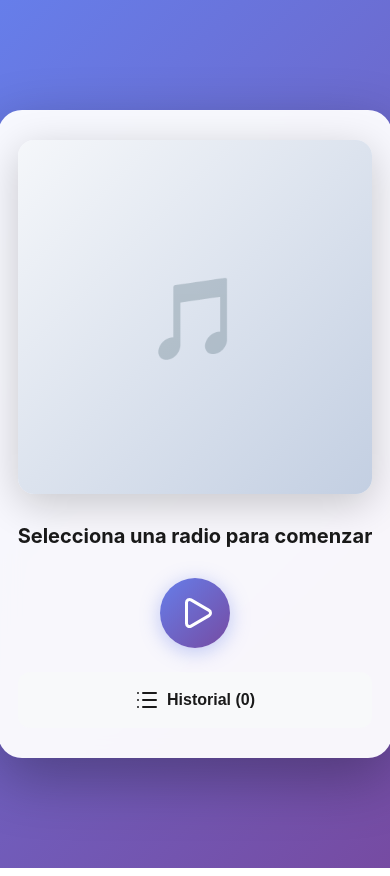
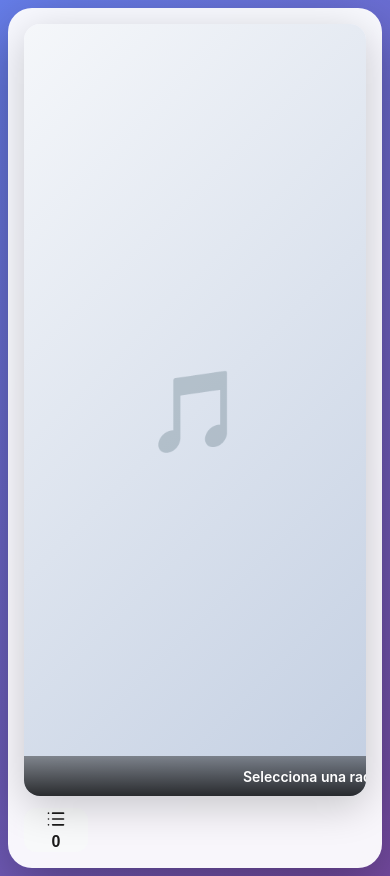
Before and after one commit to juanjorogado/random-radio, a React (Create React App) app: page / in a window 390 px wide. Built offline with nearby package versions, Linux system fonts and the light colour scheme.

Commit message:
cambio diseño

```diff
--- a/src/App.js
+++ b/src/App.js
@@ -239,9 +239,24 @@ const RadioApp = () => {
       {!showHistory ? (
         <div className="main-container">
 
-          {/* Carátula */}
+          {/* Nombre de la radio arriba */}
+          {currentStation && (
+            <div className="station-header-top">
+              <Radio size={16} />
+              <span className="station-name-top">{currentStation.name}</span>
+              <span className="station-location-top">
+                {currentStation.city}, {currentStation.country}
+              </span>
+            </div>
+          )}
+
+          {/* Carátula con controles superpuestos */}
           <div className="album-cover-wrapper">
-            <div className="album-cover">
+            <div
+              className="album-cover"
+              onClick={togglePlay}
+              style={{ cursor: currentStation ? 'pointer' : 'default' }}
+            >
               {loading && (
                 <div className="loading-badge">
                   Cargando...
@@ -265,65 +280,72 @@ const RadioApp = () => {
               ) : (
                 <div className="album-cover-placeholder">🎵</div>
               )}
+
+              {/* Controles superpuestos */}
+              <div className="controls-overlay">
+                <button
+                  onClick={(e) => {
+                    e.stopPropagation();
+                    togglePlay();
+                  }}
+                  className="play-button-overlay"
+                >
+                  {playing ? <Pause size={48} /> : <Play size={48} className="play-icon" />}
+                </button>
+
+                {currentStation && (
+                  <button
+                    onClick={(e) => {
+                      e.stopPropagation();
+                      playRandomStation();
+                    }}
+                    className="skip-button-overlay"
+                  >
+                    <SkipForward size={32} />
+                  </button>
+                )}
+              </div>
+            </div>
+
+            {/* Info canción con marquee en la parte inferior */}
+            <div className="track-info-marquee">
+              <div className="marquee-content">
+                <span className="marquee-text">
+                  {currentTrack.title}
+                  {currentTrack.artist && ` • ${currentTrack.artist}`}
+                  {currentTrack.album && ` • ${currentTrack.album}`}
+                </span>
+                <span className="marquee-text">
+                  {currentTrack.title}
+                  {currentTrack.artist && ` • ${currentTrack.artist}`}
+                  {currentTrack.album && ` • ${currentTrack.album}`}
+                </span>
+              </div>
             </div>
           </div>
 
-          {/* Info canción */}
-          <div className="track-info">
-            <h1 className="track-title">{currentTrack.title}</h1>
-            <p className="track-artist">{currentTrack.artist}</p>
-            {currentTrack.album && (
-              <p className="track-album">{currentTrack.album}</p>
-            )}
-          </div>
-
-          {/* Info radio */}
-          {currentStation && (
-            <div className="station-section">
-              <div className="station-card">
-                <div className="station-header">
-                  <Radio size={18} />
-                  <p className="station-name">{currentStation.name}</p>
+          {/* Relojes e historial en fila */}
+          <div className="bottom-section">
+            {currentStation && (
+              <div className="clocks-compact">
+                <div className="clock-compact">
+                  <span className="clock-label-compact">Tu hora</span>
+                  <span className="clock-time-compact">
+                    {currentTime.toLocaleTimeString('es-ES', { hour: '2-digit', minute: '2-digit' })}
+                  </span>
                 </div>
-                <p className="station-location">
-                  {currentStation.city}, {currentStation.country}
-                </p>
-              </div>
-
-              {/* Relojes */}
-              <div className="clocks-grid">
-                <div className="clock-card">
-                  <p className="clock-label">Tu hora</p>
-                  <p className="clock-time">
-                    {currentTime.toLocaleTimeString('es-ES', { hour: '2-digit', minute: '2-digit' })}
-                  </p>
-                </div>
-                <div className="clock-card">
-                  <p className="clock-label">{currentStation.city}</p>
-                  <p className="clock-time">{getLocalTime(currentStation.timezone)}</p>
+                <div className="clock-compact">
+                  <span className="clock-label-compact">{currentStation.city}</span>
+                  <span className="clock-time-compact">{getLocalTime(currentStation.timezone)}</span>
                 </div>
               </div>
-            </div>
-          )}
+            )}
 
-          {/* Controles */}
-          <div className="controls">
-            <button onClick={togglePlay} className="play-button">
-              {playing ? <Pause size={36} /> : <Play size={36} className="play-icon" />}
+            <button onClick={() => setShowHistory(true)} className="history-button-compact">
+              <List size={20} />
+              <span>{history.length}</span>
             </button>
-
-            {currentStation && (
-              <button onClick={playRandomStation} className="skip-button">
-                <SkipForward size={28} />
-              </button>
-            )}
           </div>
-
-          {/* Botón historial */}
-          <button onClick={() => setShowHistory(true)} className="history-button">
-            <List size={24} />
-            <span>Historial ({history.length})</span>
-          </button>
         </div>
       ) : (
         <div className="history-view">
--- a/src/RadioApp.css
+++ b/src/RadioApp.css
@@ -31,6 +31,10 @@
   --space-3xl: 30px;
   --space-4xl: 40px;
   --space-5xl: 60px;
+
+  /* App specific */
+  --app-padding: 8px;
+  --marquee-height: 40px;
 
   /* Border Radius */
   --radius-sm: 8px;
@@ -88,7 +92,7 @@
   display: flex;
   align-items: center;
   justify-content: center;
-  padding: var(--space-xl);
+  padding: var(--app-padding);
   font-family: var(--font-family);
 }
 
@@ -102,9 +106,42 @@
   max-width: var(--max-width-player);
   background: var(--color-overlay);
   border-radius: var(--radius-xl);
-  padding: var(--space-4xl) var(--space-3xl);
+  padding: var(--space-lg);
   box-shadow: var(--shadow-lg);
   backdrop-filter: blur(10px);
+  display: flex;
+  flex-direction: column;
+  gap: var(--space-md);
+  height: calc(100vh - 16px);
+  max-height: 800px;
+}
+
+
+/* ====================================
+   STATION HEADER (TOP)
+   ==================================== */
+
+.station-header-top {
+  display: flex;
+  align-items: center;
+  justify-content: center;
+  gap: var(--space-sm);
+  padding: var(--space-sm) var(--space-md);
+  background: var(--gradient-primary);
+  border-radius: var(--radius-md);
+  color: var(--color-background);
+  font-size: var(--font-size-sm);
+  font-weight: var(--font-weight-semibold);
+  flex-shrink: 0;
+}
+
+.station-name-top {
+  font-weight: var(--font-weight-bold);
+}
+
+.station-location-top {
+  opacity: var(--opacity-secondary);
+  font-weight: var(--font-weight-regular);
 }
 
 
@@ -113,15 +150,15 @@
    ==================================== */
 
 .album-cover-wrapper {
-  width: 100%;
-  aspect-ratio: 1;
-  margin-bottom: var(--space-3xl);
+  flex: 1;
+  display: flex;
+  flex-direction: column;
   position: relative;
+  min-height: 0;
 }
 
 .album-cover {
-  width: 100%;
-  height: 100%;
+  flex: 1;
   border-radius: var(--radius-lg);
   overflow: hidden;
   box-shadow: var(--shadow-md);
@@ -130,19 +167,25 @@
   align-items: center;
   justify-content: center;
   position: relative;
+  cursor: pointer;
+  transition: transform var(--transition-fast);
+}
+
+.album-cover:active {
+  transform: scale(0.98);
 }
 
 .loading-badge {
   position: absolute;
-  top: 10px;
-  right: 10px;
-  background: rgba(0, 0, 0, 0.6);
+  top: var(--space-sm);
+  right: var(--space-sm);
+  background: rgba(0, 0, 0, 0.7);
   color: var(--color-background);
-  padding: 6px var(--space-md);
+  padding: var(--space-xs) var(--space-md);
   border-radius: var(--space-xl);
   font-size: var(--font-size-xs);
   font-weight: var(--font-weight-regular);
-  z-index: 10;
+  z-index: 20;
 }
 
 .album-cover-image {
@@ -152,8 +195,8 @@
 }
 
 .album-cover-logo {
-  width: 60%;
-  height: 60%;
+  width: 50%;
+  height: 50%;
   object-fit: contain;
   opacity: var(--opacity-secondary);
 }
@@ -165,188 +208,190 @@
 
 
 /* ====================================
-   TRACK INFO
+   CONTROLS OVERLAY
    ==================================== */
 
-.track-info {
-  margin-bottom: var(--space-3xl);
-  text-align: center;
-}
-
-.track-title {
-  font-size: var(--font-size-2xl);
-  font-weight: var(--font-weight-bold);
-  color: var(--color-text-primary);
-  margin: 0 0 var(--space-sm) 0;
-  white-space: nowrap;
-  overflow: hidden;
-  text-overflow: ellipsis;
-}
-
-.track-artist {
-  font-size: var(--font-size-lg);
-  color: var(--color-text-secondary);
-  margin: 0;
-  font-weight: var(--font-weight-regular);
-}
-
-.track-album {
-  font-size: var(--font-size-sm);
-  color: var(--color-text-tertiary);
-  margin: var(--space-xs) 0 0 0;
-}
-
-
-/* ====================================
-   STATION INFO
-   ==================================== */
-
-.station-section {
-  margin-bottom: var(--space-3xl);
-}
-
-.station-card {
-  background: var(--gradient-primary);
-  border-radius: var(--radius-md);
-  padding: var(--space-lg);
-  margin-bottom: var(--space-lg);
-  color: var(--color-background);
-  text-align: center;
-}
-
-.station-header {
+.controls-overlay {
+  position: absolute;
+  inset: 0;
   display: flex;
   align-items: center;
   justify-content: center;
-  gap: var(--space-sm);
-  margin-bottom: var(--space-xs);
+  gap: var(--space-lg);
+  background: rgba(0, 0, 0, 0);
+  opacity: 0;
+  transition: opacity var(--transition-medium), background var(--transition-medium);
+  z-index: 10;
 }
 
-.station-name {
-  font-size: var(--font-size-lg);
-  font-weight: var(--font-weight-semibold);
-  margin: 0;
+.album-cover:hover .controls-overlay {
+  background: rgba(0, 0, 0, 0.3);
+  opacity: 1;
 }
 
-.station-location {
-  font-size: var(--font-size-sm);
-  margin: 0;
-  opacity: var(--opacity-hover);
-}
-
-
-/* ====================================
-   CLOCKS
-   ==================================== */
-
-.clocks-grid {
-  display: grid;
-  grid-template-columns: 1fr 1fr;
-  gap: var(--space-md);
-}
-
-.clock-card {
-  background: var(--color-secondary);
-  border-radius: var(--radius-md);
-  padding: var(--space-md);
-  text-align: center;
-}
-
-.clock-label {
-  font-size: var(--font-size-xs);
-  color: var(--color-text-secondary);
-  margin: 0 0 var(--space-xs) 0;
-  font-weight: var(--font-weight-regular);
-}
-
-.clock-time {
-  font-size: var(--font-size-xl);
-  font-weight: var(--font-weight-bold);
-  color: var(--color-text-primary);
-  margin: 0;
-}
-
-
-/* ====================================
-   CONTROLS
-   ==================================== */
-
-.controls {
+.play-button-overlay {
+  width: 80px;
+  height: 80px;
+  border-radius: var(--radius-full);
+  border: none;
+  background: rgba(255, 255, 255, 0.95);
+  color: var(--color-primary);
   display: flex;
   align-items: center;
   justify-content: center;
-  gap: var(--space-xl);
-  margin-bottom: var(--space-2xl);
+  cursor: pointer;
+  box-shadow: var(--shadow-md);
+  transition: transform var(--transition-fast), background var(--transition-fast);
+  backdrop-filter: blur(10px);
 }
 
-.play-button {
-  width: var(--button-play-size);
-  height: var(--button-play-size);
+.play-button-overlay:hover {
+  transform: scale(1.1);
+  background: var(--color-background);
+}
+
+.play-button-overlay:active {
+  transform: scale(1.05);
+}
+
+.skip-button-overlay {
+  width: 56px;
+  height: 56px;
   border-radius: var(--radius-full);
-  border: none;
-  background: var(--gradient-primary);
+  border: 2px solid rgba(255, 255, 255, 0.9);
+  background: rgba(255, 255, 255, 0.2);
   color: var(--color-background);
   display: flex;
   align-items: center;
   justify-content: center;
   cursor: pointer;
-  box-shadow: var(--shadow-sm);
-  transition: transform var(--transition-fast), box-shadow var(--transition-fast);
+  transition: all var(--transition-fast);
+  backdrop-filter: blur(10px);
 }
 
-.play-button:hover {
-  transform: scale(1.05);
-  box-shadow: var(--shadow-hover);
+.skip-button-overlay:hover {
+  background: rgba(255, 255, 255, 0.95);
+  color: var(--color-primary);
+  transform: scale(1.1);
 }
 
-.play-icon {
-  margin-left: 4px;
-}
-
-.skip-button {
-  width: var(--button-skip-size);
-  height: var(--button-skip-size);
-  border-radius: var(--radius-full);
-  border: 2px solid var(--color-primary);
-  background: var(--color-background);
-  color: var(--color-primary);
-  display: flex;
-  align-items: center;
-  justify-content: center;
-  cursor: pointer;
-  transition: all var(--transition-fast);
-}
-
-.skip-button:hover {
-  background: var(--color-primary);
-  color: var(--color-background);
+.skip-button-overlay:active {
   transform: scale(1.05);
 }
 
 
 /* ====================================
-   HISTORY BUTTON
+   TRACK INFO MARQUEE
    ==================================== */
 
-.history-button {
-  width: 100%;
-  padding: var(--space-lg);
-  border-radius: var(--radius-md);
-  border: none;
-  background: var(--color-secondary);
-  color: var(--color-text-primary);
+.track-info-marquee {
+  position: absolute;
+  bottom: 0;
+  left: 0;
+  right: 0;
+  height: var(--marquee-height);
+  background: linear-gradient(to top, rgba(0, 0, 0, 0.8), rgba(0, 0, 0, 0.4));
+  overflow: hidden;
+  display: flex;
+  align-items: center;
+  border-radius: 0 0 var(--radius-lg) var(--radius-lg);
+}
+
+.marquee-content {
+  display: flex;
+  animation: marquee 20s linear infinite;
+  padding-left: 100%;
+}
+
+.marquee-text {
+  white-space: nowrap;
+  padding-right: 2rem;
+  color: var(--color-background);
   font-size: var(--font-size-md);
   font-weight: var(--font-weight-semibold);
+}
+
+@keyframes marquee {
+  0% {
+    transform: translateX(0);
+  }
+  100% {
+    transform: translateX(-50%);
+  }
+}
+
+/* Pausar animación al hacer hover sobre la carátula */
+.album-cover:hover .marquee-content {
+  animation-play-state: paused;
+}
+
+
+/* ====================================
+   BOTTOM SECTION
+   ==================================== */
+
+.bottom-section {
+  display: flex;
+  gap: var(--space-md);
+  align-items: stretch;
+  flex-shrink: 0;
+}
+
+.clocks-compact {
+  flex: 1;
+  display: grid;
+  grid-template-columns: 1fr 1fr;
+  gap: var(--space-sm);
+}
+
+.clock-compact {
+  background: var(--color-secondary);
+  border-radius: var(--radius-md);
+  padding: var(--space-sm) var(--space-md);
+  display: flex;
+  flex-direction: column;
+  align-items: center;
+  justify-content: center;
+  gap: 2px;
+}
+
+.clock-label-compact {
+  font-size: 10px;
+  color: var(--color-text-tertiary);
+  font-weight: var(--font-weight-regular);
+  text-transform: uppercase;
+  letter-spacing: 0.5px;
+}
+
+.clock-time-compact {
+  font-size: var(--font-size-lg);
+  font-weight: var(--font-weight-bold);
+  color: var(--color-text-primary);
+}
+
+.history-button-compact {
+  width: 64px;
+  background: var(--color-secondary);
+  border: none;
+  border-radius: var(--radius-md);
+  color: var(--color-text-primary);
+  font-weight: var(--font-weight-bold);
   cursor: pointer;
   display: flex;
+  flex-direction: column;
   align-items: center;
   justify-content: center;
-  gap: var(--space-sm);
+  gap: var(--space-xs);
   transition: background var(--transition-fast);
+  font-size: var(--font-size-md);
 }
 
-.history-button:hover {
+.history-button-compact:hover {
   background: var(--color-border);
+}
+
+.history-button-compact:active {
+  transform: scale(0.95);
 }
 
 
@@ -460,31 +505,75 @@
   color: var(--color-text-tertiary);
 }
 
+.history-item-station {
+  /* Inherits styles from parent */
+}
+
+.history-item-time {
+  /* Inherits styles from parent */
+}
+
 
 /* ====================================
    RESPONSIVE
    ==================================== */
 
 @media (max-width: 480px) {
-  .radio-app {
+  .main-container {
+    max-height: calc(100vh - 16px);
+  }
+
+  .station-header-top {
+    font-size: 11px;
+    padding: var(--space-xs) var(--space-sm);
+  }
+
+  .play-button-overlay {
+    width: 64px;
+    height: 64px;
+  }
+
+  .play-button-overlay svg {
+    width: 36px;
+    height: 36px;
+  }
+
+  .skip-button-overlay {
+    width: 48px;
+    height: 48px;
+  }
+
+  .skip-button-overlay svg {
+    width: 24px;
+    height: 24px;
+  }
+
+  .clock-time-compact {
+    font-size: var(--font-size-md);
+  }
+
+  .marquee-text {
+    font-size: var(--font-size-sm);
+  }
+}
+
+@media (max-height: 700px) {
+  .main-container {
+    gap: var(--space-sm);
     padding: var(--space-md);
   }
 
-  .main-container {
-    padding: var(--space-3xl) var(--space-xl);
+  .station-header-top {
+    padding: var(--space-xs) var(--space-sm);
   }
 
-  .track-title {
-    font-size: var(--font-size-xl);
+  .play-button-overlay {
+    width: 64px;
+    height: 64px;
   }
 
-  .play-button {
-    width: 70px;
-    height: 70px;
-  }
-
-  .skip-button {
-    width: 50px;
-    height: 50px;
+  .skip-button-overlay {
+    width: 48px;
+    height: 48px;
   }
 }
```
